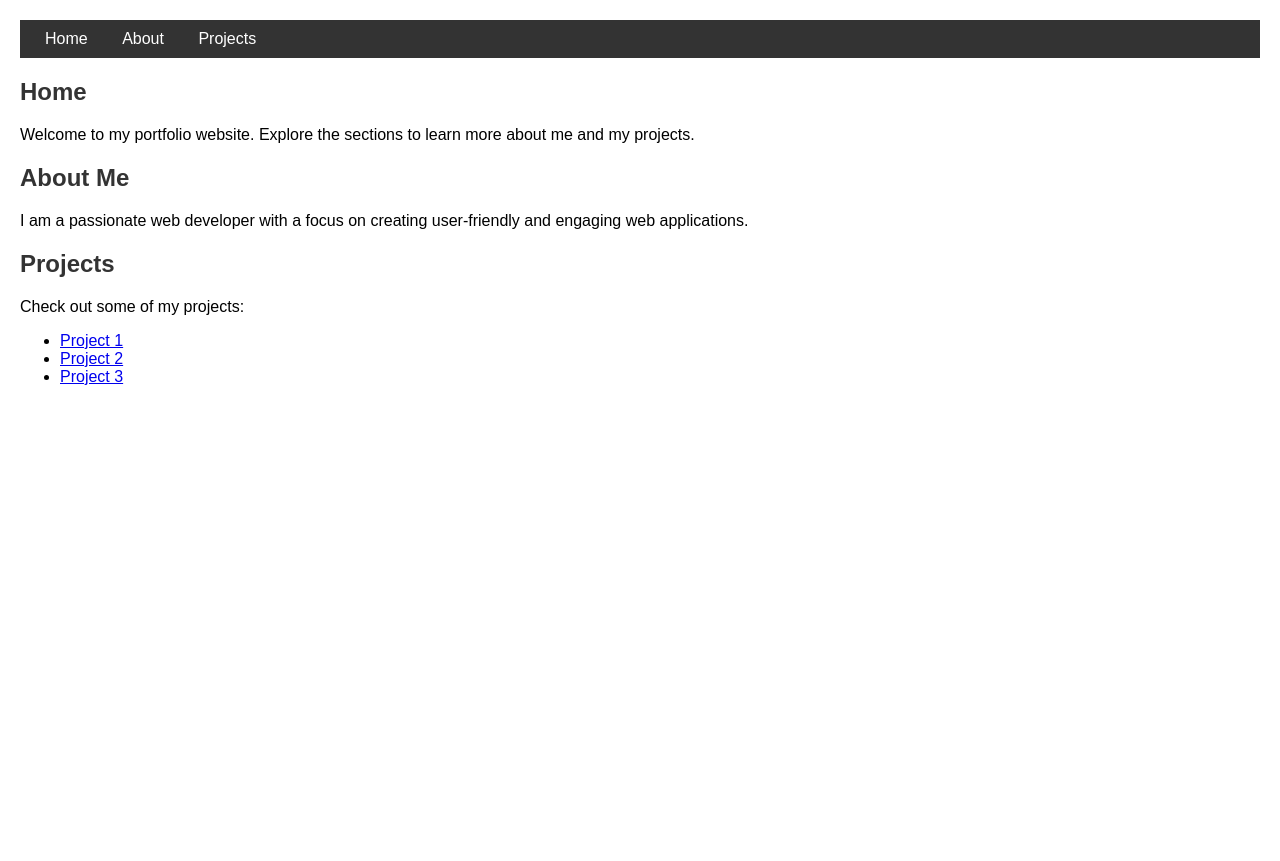
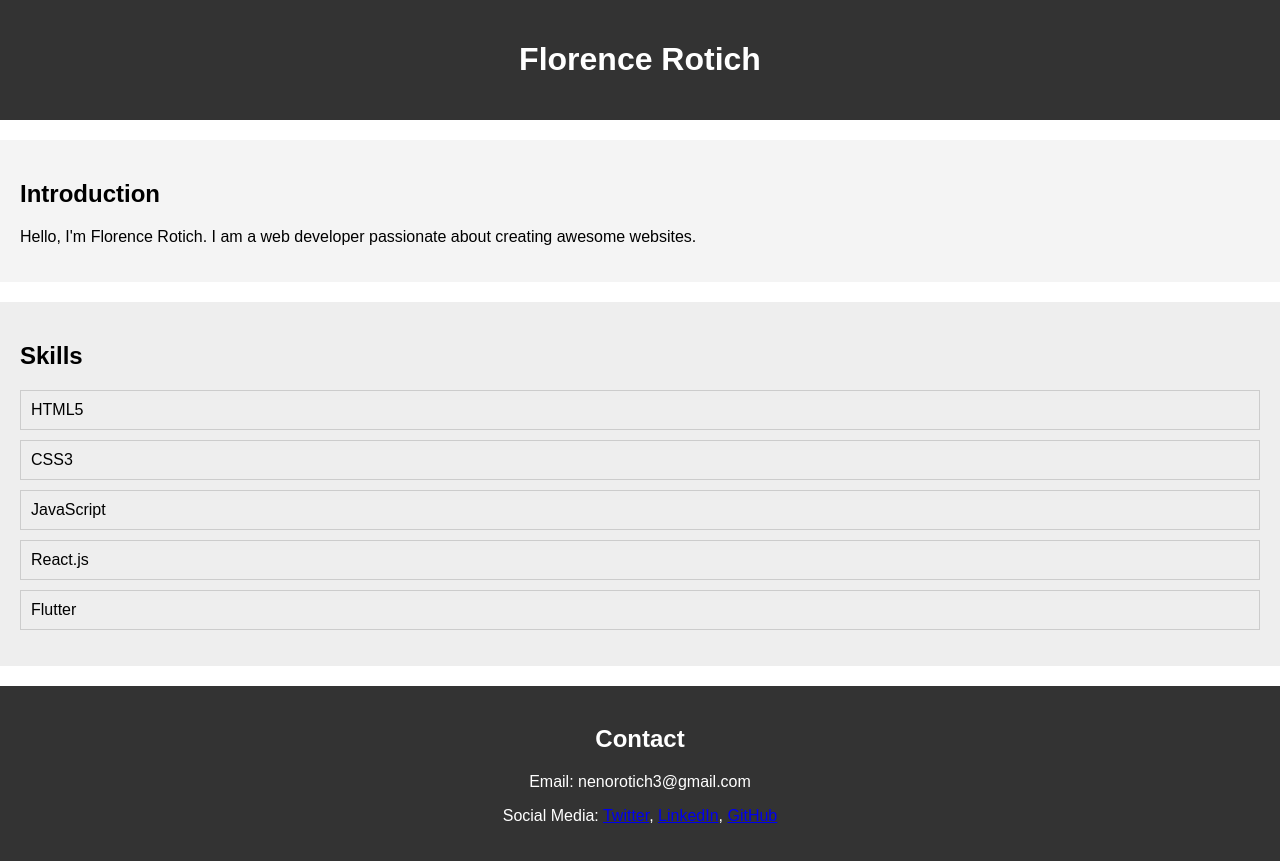
Before and after one commit to FRcoder322/PLP-COHORT2024, a plain HTML site: page HTML/Portfolio.html in a window 1280 px wide. Before the commit the page ends 800 px from the top, so only its background shows below. Drawn offline with Linux system fonts and the light colour scheme.

Commit message:
Portfolio update

```diff
--- a/HTML/Portfolio.html
+++ b/HTML/Portfolio.html
@@ -7,56 +7,87 @@
     <style>
         body {
             font-family: Arial, sans-serif;
-            margin: 20px;
+            margin: 0;
+            padding: 0;
+            box-sizing: border-box;
         }
 
-        nav {
+        header {
             background-color: #333;
-            padding: 10px;
+            padding: 20px;
+            color: #fff;
+            text-align: center;
         }
 
-        nav a {
-            color: white;
-            text-decoration: none;
-            margin: 0 15px;
+        .introduction {
+            background-color: #f4f4f4;
+            padding: 20px;
+            margin-top: 20px;
+            margin-bottom: 20px;
         }
 
-        section {
+        .skills {
+            background-color: #eee;
+            padding: 20px;
+            margin-top: 20px;
+            margin-bottom: 20px;
+        }
+
+        .skills ul {
+            list-style: none;
+            padding: 0;
+        }
+
+        .skills li {
+            border: 1px solid #ccc;
+            padding: 10px;
+            margin-bottom: 10px;
+        }
+
+        .contact {
+            background-color: #333;
+            padding: 20px;
+            color: #fff;
+            text-align: center;
             margin-top: 20px;
         }
 
-        h2 {
-            color: #333;
+        @media (max-width: 768px) {
+            .introduction,
+            .skills,
+            .contact {
+                padding: 10px;
+            }
         }
     </style>
 </head>
 <body>
 
-    <nav>
-        <a href="#home">Home</a>
-        <a href="#about">About</a>
-        <a href="#projects">Projects</a>
-    </nav>
+<header>
+    <h1>Florence Rotich</h1>
+</header>
 
-    <section id="home">
-        <h2>Home</h2>
-        <p>Welcome to my portfolio website. Explore the sections to learn more about me and my projects.</p>
-    </section>
+<section class="introduction">
+    <h2>Introduction</h2>
+    <p>Hello, I'm Florence Rotich. I am a web developer passionate about creating awesome websites.</p>
+</section>
 
-    <section id="about">
-        <h2>About Me</h2>
-        <p>I am a passionate web developer with a focus on creating user-friendly and engaging web applications.</p>
-    </section>
+<section class="skills">
+    <h2>Skills</h2>
+    <ul>
+        <li>HTML5</li>
+        <li>CSS3</li>
+        <li>JavaScript</li>
+        <li>React.js</li>
+        <li>Flutter</li>
+    </ul>
+</section>
 
-    <section id="projects">
-        <h2>Projects</h2>
-        <p>Check out some of my projects:</p>
-        <ul>
-            <li><a href="#project1">Project 1</a></li>
-            <li><a href="#project2">Project 2</a></li>
-            <li><a href="#project3">Project 3</a></li>
-        </ul>
-    </section>
+<footer class="contact">
+    <h2>Contact</h2>
+    <p>Email: nenorotich3@gmail.com</p>
+    <p>Social Media: <a href="#">Twitter</a>, <a href="#">LinkedIn</a>, <a href="#">GitHub</a></p>
+</footer>
 
 </body>
 </html>
```
Also changed, not shown: HTML/form.html (+43 -0 lines).
